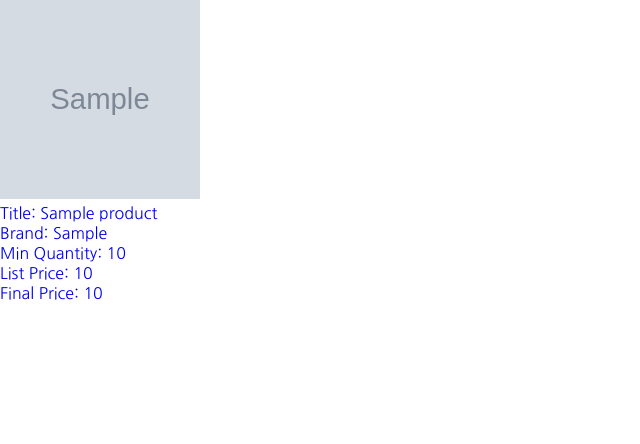
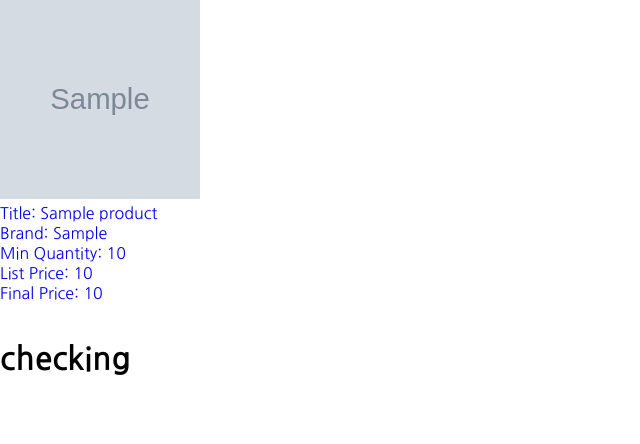
Before and after one commit to singh-chandanbir/PriceWise, a Flask app: template templates/products.html in a window 1280 px wide. Shown: the part 151-595 px from the top of the page, without its empty margins (0-640 px from the left). Run offline with Flask 3, Linux system fonts and the light colour scheme; the template is opened without the code that fills it: most values are stand-ins (such as "Sample title", 1, 10 or a date in 2020); grey boxes marked "Sample" are stand-in pictures; some web fonts are replaced.

```diff
--- a/templates/products.html
+++ b/templates/products.html
@@ -18,7 +18,7 @@
 {% endfor %}
     </div>
     <div class="right_protion">
-
+        <h1>checking</h1>
     </div>
 </div>
 
```
